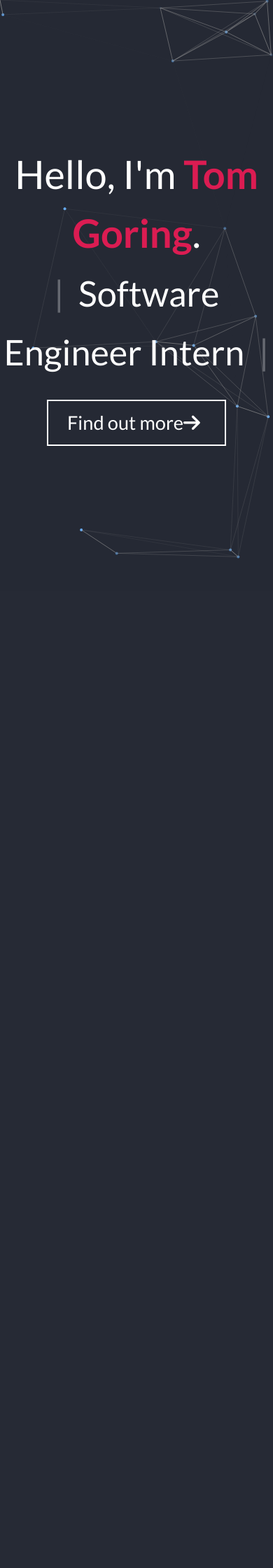
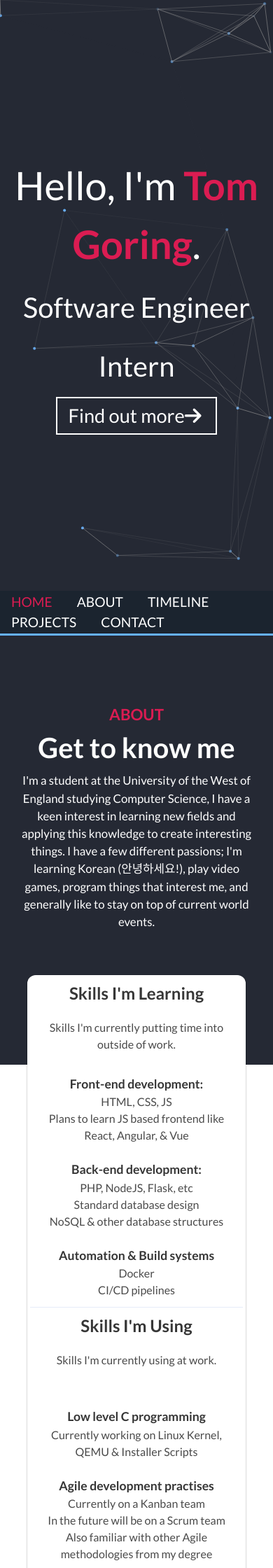
Before and after one commit to Tom-Goring/www.tomgoring.co.uk, a PHP site: page / in a window 390 px wide. Shown: the top 2240 px of the page at 70% size. Before the commit the page ends 798 px from the top, so only its background shows below. Run offline with PHP 8.4, Linux system fonts and the light colour scheme; some libraries are stand-ins or nearby versions.

Commit message:
Convert all 'em's to 'rem's Take out overflow css Fix the now broken nav bar JS

```diff
--- a/frontend/index.html
+++ b/frontend/index.html
@@ -33,10 +33,10 @@
         <canvas id="canvas"></canvas>
     </div>
     <div class="text">
-        <span>Hello, I'm</span>
+        <span>Hello, I'm </span>
         <span class="emphasize">Tom Goring</span>.
         <br>
-        <span class="sub-text">Software Engineer Intern</span>
+        <span class="is-size-2">Software Engineer Intern</span>
     </div>
     <button><span>Find out more</span><i class="fas fa-arrow-right"></i></button>
     <nav class="flex">
--- a/frontend/index/index.css
+++ b/frontend/index/index.css
@@ -3,7 +3,7 @@
     --darker-background: #1B242F;
     --light-background: #ffffff;
     --highlight-color: #db1c52;
-    --element-color: #66b2ff;
+    --elrement-color: #66b2ff;
     --transparent-gray: rgba(255,255,255,.3);
     --offwhite-background: #dbdbdb;
 }
@@ -14,16 +14,9 @@
     font-family: 'Lato', sans-serif;
 }
 
-html, body {
-    font-family: 'Lato', sans-serif;
+body {
     height: 100%;
-    margin: 0;
-    padding: 0;
-    overflow-x: hidden;
-}
-
-html {
-    overflow-y: hidden;
+    width: 100%;
 }
 
 section {
@@ -32,24 +25,8 @@ section {
     min-width: 100vw;
 }
 
-nav {
-    position: absolute;
-    bottom: -4em;
-    left: 0;
-    height: 4em;
-    width: 100%;
-    background: var(--darker-background);
-    border-bottom: 3px solid var(--element-color);
-    z-index: 1000;
-}
-
-nav.fixed {
-    top: 0;
-    left: 0;
-}
-
 ul li ul {
-    margin-bottom: 1.5em;
+    margin-bottom: 1.5rem;
 }
 
 /*********************************************************************************************************************/
@@ -75,19 +52,15 @@ ul li ul {
     position: fixed;
 }
 
-.sub-text {
-    font-size: 0.9em;
-}
-
 .sub-text::before {
     content: '|';
-    margin-right: 0.4em;
+    margin-right: 0.4rem;
     color: var(--transparent-gray);
 }
 
 .sub-text::after {
     content: '|';
-    margin-left: 0.4em;
+    margin-left: 0.4rem;
     color: var(--transparent-gray);
 }
 
@@ -96,7 +69,7 @@ ul li ul {
 }
 
 .is-indented {
-    margin-left: 2em;
+    margin-left: 2rem;
 }
 
 .is-left-aligned {
@@ -107,12 +80,12 @@ ul li ul {
 
 }
 
-.has-2em-bottom-margin {
-    margin-bottom: 2em;
+.has-2rem-bottom-margin {
+    margin-bottom: 2rem;
 }
 
-.has-2em-top-margin {
-    margin-top: 2em;
+.has-2rem-top-margin {
+    margin-top: 2rem;
 }
 
 .has-disc-bullets {
@@ -135,14 +108,14 @@ ul li ul {
 }
 
 #hero-page {
-    margin-bottom: 4em;
+    margin-bottom: 4rem;
 }
 
 #hero-page .text {
-    font-size: 3.5em;
+    font-size: 3.5rem;
     color: white;
     text-align: center;
-    margin-bottom: 0.5em;
+    margin-bottom: 0.5rem;
     z-index: 1;
 }
 
@@ -150,20 +123,20 @@ ul li ul {
     cursor: pointer;
     color: white;
     background: 0 0;
-    padding: .5em 1.3em .5em 1em;
-    font-size: 1.7em;
+    padding: .5rem 1.3rem .5rem 1rem;
+    font-size: 1.7rem;
     transition: all .5s;
     border: 2px solid white;
     z-index: 1;
 }
 
 #hero-page button:hover {
-    background-color: var(--element-color);
-    border-color: var(--element-color);
+    background-color: var(--elrement-color);
+    border-color: var(--elrement-color);
 }
 
 #hero-page button svg {
-    margin-left: 0.9em;
+    margin-left: 0.9rem;
     transition: transform .3s;
 }
 
@@ -173,6 +146,22 @@ ul li ul {
 
 /*********************************************************************************************************************/
 
+nav {
+    position: absolute;
+    bottom: -4rem;
+    left: 0;
+    height: 4rem;
+    width: 100%;
+    background: var(--darker-background);
+    border-bottom: 3px solid var(--elrement-color);
+    z-index: 100;
+}
+
+nav.fixed {
+    top: 0;
+    left: 0;
+}
+
 .nav-els {
     text-align: left;
     width: 100%;
@@ -180,8 +169,8 @@ ul li ul {
 }
 
 .nav-el {
-    font-size: 1.2em;
-    margin: 0 1em 0 1em;
+    font-size: 1.2rem;
+    margin: 0 1rem 0 1rem;
     display: inline;
     color: var(--light-background);
     text-align: left;
@@ -191,7 +180,7 @@ ul li ul {
 /*********************************************************************************************************************/
 
 #about {
-    padding: 6em 1.5em 12em 1.5em;
+    padding: 6rem 1.5rem 12rem 1.5rem;
     max-width: 1400px;
     background-color: var(--dark-background);
     color: white;
@@ -200,29 +189,29 @@ ul li ul {
 
 #about h2 {
     text-transform: uppercase;
-    font-size: 1.4em;
+    font-size: 1.4rem;
 }
 
 #about h1 {
-    font-size: 2.5em;
+    font-size: 2.5rem;
     font-weight: 900;
-    margin-bottom: 0.3em;
+    margin-bottom: 0.3rem;
 }
 
 #about p {
-    font-size: 1.05em;
+    font-size: 1.05rem;
 }
 
 /*********************************************************************************************************************/
 
 #skills .container {
     z-index: 2;
-    margin-top: -8em;
+    margin-top: -8rem;
 }
 
 #skills .column {
-    margin-left: 1em;
-    margin-right: 1em;
+    margin-left: 1rem;
+    margin-right: 1rem;
 }
 
 #skills .container {
@@ -230,14 +219,14 @@ ul li ul {
 }
 
 #skills strong {
-    font-size: 1.1em;
+    font-size: 1.1rem;
 }
 
 #skills p {
     margin-left: auto;
     margin-right: auto;
-    min-height: 5em;
-    max-width: 20em;
+    min-height: 5rem;
+    max-width: 20rem;
 }
 
 @media only screen and (max-width: 780px) {
@@ -265,7 +254,7 @@ ul li ul {
 }
 
 #skills strong {
-    margin-bottom: 0.75em;
+    margin-bottom: 0.75rem;
 }
 
 #skills .box {
@@ -274,7 +263,7 @@ ul li ul {
     height: 100%;
     border-radius: 12px;
     padding: 0;
-    margin-bottom: 4em;
+    margin-bottom: 4rem;
 }
 
 /*********************************************************************************************************************/
@@ -282,5 +271,5 @@ ul li ul {
 /* TODO: Finish this */
 
 #timeline strong {
-    margin-bottom: 1em;
+    margin-bottom: 1rem;
 }
--- a/frontend/index/scripts.js
+++ b/frontend/index/scripts.js
@@ -14,18 +14,15 @@ $(function() {
         nav.addClass('desk');
     }
 
-    let body = $('body');
+    if (!isMobile) {
+        $(window).on('scroll', function () {
+            let pos = $(window).scrollTop();
 
-    if (!isMobile) {
-        body.scroll(function() {
-
-            let pos = body.scrollTop();
-
-            if (pos > body.height()) {
+            if (pos > $(window).height()) {
                 nav.addClass('fixed');
             } else {
                 nav.removeClass('fixed');
             }
-        })
+        });
     }
 });
```
